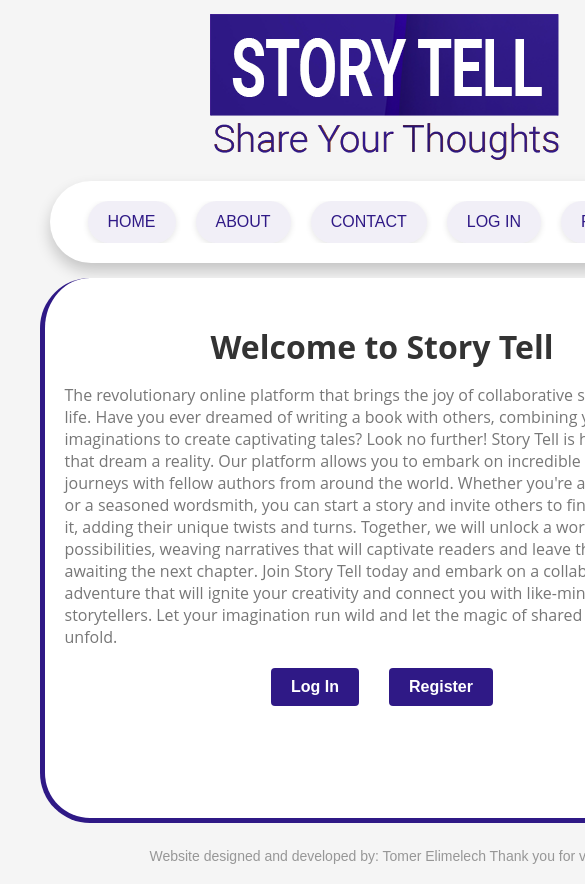
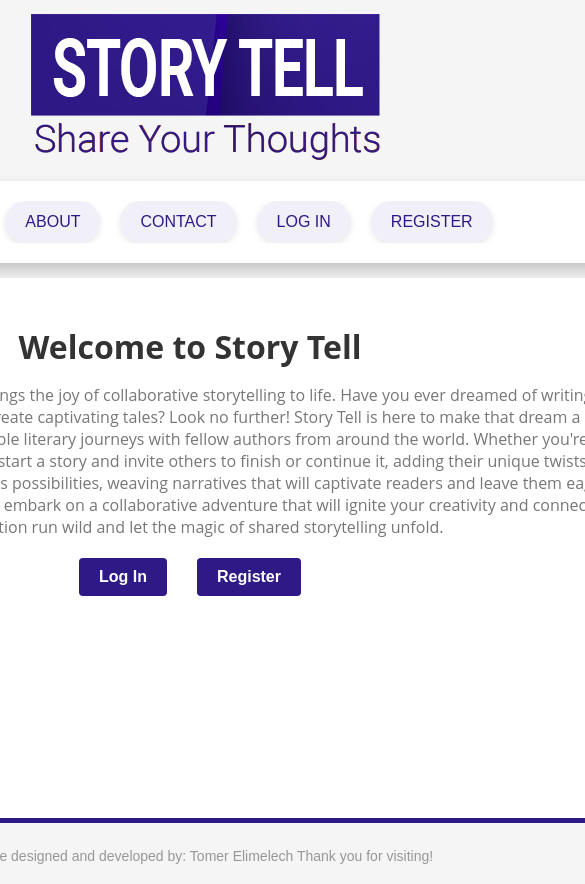
Before and after one commit to tomere13/TaskManager, a React (Create React App) app: page / in a window 390 px wide. Shown: the top 884 px of the page, 585 px wide, since content can reach past the window. Built offline with nearby package versions, Linux system fonts and the light colour scheme; no server answers.

Commit message:
responsive 4

```diff
--- a/src/cssFolder/AboutPage.css
+++ b/src/cssFolder/AboutPage.css
@@ -168,16 +168,54 @@ body,
   font-size: 14px;
   color: #979797;
 }
-@media only screen and (max-width: 600px) {
+@media only screen and (max-device-width: 428px) and (max-device-height: 926px) {
+  .white-box {
+    position: relative;
+    width: 350px;
+    left: 31%;
+    height: 546px;
+    margin: 5px;
+    background-color: #fff;
+    padding: 20px;
+    border-radius: 50px;
+    border-left: 5px solid #2f1986;
+    border-right: 5px solid #2f1986;
+    border-bottom: 5px solid #2f1986;
+  }
+  .home-content p {
+    font-size: 15px;
+    color: #777;
+    margin-bottom: 20px;
+  }
+  .menuBtn {
+    display: inline-block;
+    padding: 12px 5px;
+    border: none;
+    border-radius: 30px;
+    background-color: #2f198611;
+    color: #2f1986;
+    font-family: 'Montserrat', sans-serif;
+    font-size: 12px;
+    text-transform: uppercase;
+    text-decoration: none;
+    transition: background-color 0.3s ease, color 0.3s ease;
+    box-shadow: 0 2px 6px rgba(0, 0, 0, 0.1);
+  }
+  .navbar {
+    position: relative;
+    padding-top: 10px;
+    right: 16%;
+    background-color: #f5f5f5;
+  }
   .logo-container {
-    width: 0%;
+    width: 33%;
     position: relative;
-    left: 1%;
+    left: 0%;
     margin: 0 auto;
   }
   .navA {
-    width: 59%;
-    left: 35%;
+    width: 33.5%;
+    left: 30%;
     background-color: #fff;
     padding: 20px;
     border-radius: 50px;
@@ -185,18 +223,10 @@ body,
     box-shadow: 0 8px 15px rgba(0, 0, 0, 0.2);
     position: relative;
   }
-  .white-box {
-    position: relative;
-    width: 635px;
-    left: 35%;
-    height: 500px;
-    margin: 5px;
-    background-color: #fff;
-    padding: 20px;
-    border-radius: 50px;
-    border-left: 5px solid #2f1986;
-    border-right: 5px solid #2f1986;
-    border-bottom: 5px solid #2f1986;
+  .credits p {
+    margin: 0;
+    font-size: 12px;
+    color: #979797;
   }
   .credits {
     left: 18%;
--- a/src/cssFolder/AuthPage.css
+++ b/src/cssFolder/AuthPage.css
@@ -202,16 +202,54 @@ body,
   font-size: 14px;
   color: #979797;
 }
-@media only screen and (max-width: 600px) {
+@media only screen and (max-device-width: 428px) and (max-device-height: 926px) {
+  .white-box {
+    position: relative;
+    width: 350px;
+    left: 31%;
+    height: 546px;
+    margin: 5px;
+    background-color: #fff;
+    padding: 20px;
+    border-radius: 50px;
+    border-left: 5px solid #2f1986;
+    border-right: 5px solid #2f1986;
+    border-bottom: 5px solid #2f1986;
+  }
+  .home-content p {
+    font-size: 15px;
+    color: #777;
+    margin-bottom: 20px;
+  }
+  .menuBtn {
+    display: inline-block;
+    padding: 12px 5px;
+    border: none;
+    border-radius: 30px;
+    background-color: #2f198611;
+    color: #2f1986;
+    font-family: 'Montserrat', sans-serif;
+    font-size: 12px;
+    text-transform: uppercase;
+    text-decoration: none;
+    transition: background-color 0.3s ease, color 0.3s ease;
+    box-shadow: 0 2px 6px rgba(0, 0, 0, 0.1);
+  }
+  .navbar {
+    position: relative;
+    padding-top: 10px;
+    right: 16%;
+    background-color: #f5f5f5;
+  }
   .logo-container {
-    width: 0%;
+    width: 33%;
     position: relative;
-    left: 1%;
+    left: 0%;
     margin: 0 auto;
   }
   .navAuth {
-    width: 59%;
-    left: 35%;
+    width: 33.5%;
+    left: 30%;
     background-color: #fff;
     padding: 20px;
     border-radius: 50px;
@@ -219,18 +257,11 @@ body,
     box-shadow: 0 8px 15px rgba(0, 0, 0, 0.2);
     position: relative;
   }
-  .white-box {
-    position: relative;
-    width: 635px;
-    left: 35%;
-    height: 500px;
-    margin: 5px;
-    background-color: #fff;
-    padding: 20px;
-    border-radius: 50px;
-    border-left: 5px solid #2f1986;
-    border-right: 5px solid #2f1986;
-    border-bottom: 5px solid #2f1986;
+
+  .credits p {
+    margin: 0;
+    font-size: 12px;
+    color: #979797;
   }
   .credits {
     left: 18%;
--- a/src/cssFolder/ContactPage.css
+++ b/src/cssFolder/ContactPage.css
@@ -187,16 +187,54 @@ body,
   font-size: 14px;
   color: #979797;
 }
-@media only screen and (max-width: 600px) {
+@media only screen and (max-device-width: 428px) and (max-device-height: 926px) {
+  .white-box {
+    position: relative;
+    width: 350px;
+    left: 31%;
+    height: 546px;
+    margin: 5px;
+    background-color: #fff;
+    padding: 20px;
+    border-radius: 50px;
+    border-left: 5px solid #2f1986;
+    border-right: 5px solid #2f1986;
+    border-bottom: 5px solid #2f1986;
+  }
+  .home-content p {
+    font-size: 15px;
+    color: #777;
+    margin-bottom: 20px;
+  }
+  .menuBtn {
+    display: inline-block;
+    padding: 12px 5px;
+    border: none;
+    border-radius: 30px;
+    background-color: #2f198611;
+    color: #2f1986;
+    font-family: 'Montserrat', sans-serif;
+    font-size: 12px;
+    text-transform: uppercase;
+    text-decoration: none;
+    transition: background-color 0.3s ease, color 0.3s ease;
+    box-shadow: 0 2px 6px rgba(0, 0, 0, 0.1);
+  }
+  .navbar {
+    position: relative;
+    padding-top: 10px;
+    right: 16%;
+    background-color: #f5f5f5;
+  }
   .logo-container {
-    width: 0%;
+    width: 33%;
     position: relative;
-    left: 1%;
+    left: 0%;
     margin: 0 auto;
   }
   .navC {
-    width: 59%;
-    left: 35%;
+    width: 33.5%;
+    left: 30%;
     background-color: #fff;
     padding: 20px;
     border-radius: 50px;
@@ -204,18 +242,11 @@ body,
     box-shadow: 0 8px 15px rgba(0, 0, 0, 0.2);
     position: relative;
   }
-  .white-box {
-    position: relative;
-    width: 635px;
-    left: 35%;
-    height: 500px;
-    margin: 5px;
-    background-color: #fff;
-    padding: 20px;
-    border-radius: 50px;
-    border-left: 5px solid #2f1986;
-    border-right: 5px solid #2f1986;
-    border-bottom: 5px solid #2f1986;
+
+  .credits p {
+    margin: 0;
+    font-size: 12px;
+    color: #979797;
   }
   .credits {
     left: 18%;
--- a/src/cssFolder/CreateBook.css
+++ b/src/cssFolder/CreateBook.css
@@ -194,16 +194,54 @@ body,
   font-size: 14px;
   color: #979797;
 }
-@media only screen and (max-width: 600px) {
+@media only screen and (max-device-width: 428px) and (max-device-height: 926px) {
+  .white-box {
+    position: relative;
+    width: 350px;
+    left: 31%;
+    height: 546px;
+    margin: 5px;
+    background-color: #fff;
+    padding: 20px;
+    border-radius: 50px;
+    border-left: 5px solid #2f1986;
+    border-right: 5px solid #2f1986;
+    border-bottom: 5px solid #2f1986;
+  }
+  .home-content p {
+    font-size: 15px;
+    color: #777;
+    margin-bottom: 20px;
+  }
+  .menuBtn {
+    display: inline-block;
+    padding: 12px 5px;
+    border: none;
+    border-radius: 30px;
+    background-color: #2f198611;
+    color: #2f1986;
+    font-family: 'Montserrat', sans-serif;
+    font-size: 12px;
+    text-transform: uppercase;
+    text-decoration: none;
+    transition: background-color 0.3s ease, color 0.3s ease;
+    box-shadow: 0 2px 6px rgba(0, 0, 0, 0.1);
+  }
+  .navbar {
+    position: relative;
+    padding-top: 10px;
+    right: 16%;
+    background-color: #f5f5f5;
+  }
   .logo-container {
-    width: 0%;
+    width: 33%;
     position: relative;
-    left: 1%;
+    left: 0%;
     margin: 0 auto;
   }
   .navCreate {
-    width: 59%;
-    left: 35%;
+    width: 33.5%;
+    left: 30%;
     background-color: #fff;
     padding: 20px;
     border-radius: 50px;
@@ -211,18 +249,11 @@ body,
     box-shadow: 0 8px 15px rgba(0, 0, 0, 0.2);
     position: relative;
   }
-  .white-box {
-    position: relative;
-    width: 635px;
-    left: 35%;
-    height: 500px;
-    margin: 5px;
-    background-color: #fff;
-    padding: 20px;
-    border-radius: 50px;
-    border-left: 5px solid #2f1986;
-    border-right: 5px solid #2f1986;
-    border-bottom: 5px solid #2f1986;
+
+  .credits p {
+    margin: 0;
+    font-size: 12px;
+    color: #979797;
   }
   .credits {
     left: 18%;
--- a/src/cssFolder/HomePage.css
+++ b/src/cssFolder/HomePage.css
@@ -193,16 +193,54 @@ body,
   font-size: 14px;
   color: #979797;
 }
-@media only screen and (max-width: 600px) {
+@media only screen and (max-device-width: 428px) and (max-device-height: 926px) {
+  .white-box {
+    position: relative;
+    width: 350px;
+    left: 31%;
+    height: 546px;
+    margin: 5px;
+    background-color: #fff;
+    padding: 20px;
+    border-radius: 50px;
+    border-left: 5px solid #2f1986;
+    border-right: 5px solid #2f1986;
+    border-bottom: 5px solid #2f1986;
+  }
+  .home-content p {
+    font-size: 15px;
+    color: #777;
+    margin-bottom: 20px;
+  }
+  .menuBtn {
+    display: inline-block;
+    padding: 12px 5px;
+    border: none;
+    border-radius: 30px;
+    background-color: #2f198611;
+    color: #2f1986;
+    font-family: 'Montserrat', sans-serif;
+    font-size: 12px;
+    text-transform: uppercase;
+    text-decoration: none;
+    transition: background-color 0.3s ease, color 0.3s ease;
+    box-shadow: 0 2px 6px rgba(0, 0, 0, 0.1);
+  }
+  .navbar {
+    position: relative;
+    padding-top: 10px;
+    right: 16%;
+    background-color: #f5f5f5;
+  }
   .logo-container {
-    width: 0%;
+    width: 33%;
     position: relative;
-    left: 1%;
+    left: 0%;
     margin: 0 auto;
   }
   .nav {
-    width: 59%;
-    left: 35%;
+    width: 33.5%;
+    left: 30%;
     background-color: #fff;
     padding: 20px;
     border-radius: 50px;
@@ -210,18 +248,11 @@ body,
     box-shadow: 0 8px 15px rgba(0, 0, 0, 0.2);
     position: relative;
   }
-  .white-box {
-    position: relative;
-    width: 635px;
-    left: 35%;
-    height: 500px;
-    margin: 5px;
-    background-color: #fff;
-    padding: 20px;
-    border-radius: 50px;
-    border-left: 5px solid #2f1986;
-    border-right: 5px solid #2f1986;
-    border-bottom: 5px solid #2f1986;
+
+  .credits p {
+    margin: 0;
+    font-size: 12px;
+    color: #979797;
   }
   .credits {
     left: 18%;
--- a/src/cssFolder/MainPage.css
+++ b/src/cssFolder/MainPage.css
@@ -375,16 +375,54 @@ body,
     opacity: 0;
   }
 }
-@media only screen and (max-width: 600px) {
+@media only screen and (max-device-width: 428px) and (max-device-height: 926px) {
+  .white-box {
+    position: relative;
+    width: 350px;
+    left: 31%;
+    height: 546px;
+    margin: 5px;
+    background-color: #fff;
+    padding: 20px;
+    border-radius: 50px;
+    border-left: 5px solid #2f1986;
+    border-right: 5px solid #2f1986;
+    border-bottom: 5px solid #2f1986;
+  }
+  .home-content p {
+    font-size: 15px;
+    color: #777;
+    margin-bottom: 20px;
+  }
+  .menuBtn {
+    display: inline-block;
+    padding: 12px 5px;
+    border: none;
+    border-radius: 30px;
+    background-color: #2f198611;
+    color: #2f1986;
+    font-family: 'Montserrat', sans-serif;
+    font-size: 12px;
+    text-transform: uppercase;
+    text-decoration: none;
+    transition: background-color 0.3s ease, color 0.3s ease;
+    box-shadow: 0 2px 6px rgba(0, 0, 0, 0.1);
+  }
+  .navbar {
+    position: relative;
+    padding-top: 10px;
+    right: 16%;
+    background-color: #f5f5f5;
+  }
   .logo-container {
-    width: 0%;
+    width: 33%;
     position: relative;
-    left: 1%;
+    left: 0%;
     margin: 0 auto;
   }
   .navM {
-    width: 59%;
-    left: 35%;
+    width: 33.5%;
+    left: 30%;
     background-color: #fff;
     padding: 20px;
     border-radius: 50px;
@@ -392,18 +430,11 @@ body,
     box-shadow: 0 8px 15px rgba(0, 0, 0, 0.2);
     position: relative;
   }
-  .white-box {
-    position: relative;
-    width: 635px;
-    left: 35%;
-    height: 500px;
-    margin: 5px;
-    background-color: #fff;
-    padding: 20px;
-    border-radius: 50px;
-    border-left: 5px solid #2f1986;
-    border-right: 5px solid #2f1986;
-    border-bottom: 5px solid #2f1986;
+
+  .credits p {
+    margin: 0;
+    font-size: 12px;
+    color: #979797;
   }
   .credits {
     left: 18%;
--- a/src/cssFolder/register.css
+++ b/src/cssFolder/register.css
@@ -187,16 +187,54 @@ body,
   font-size: 14px;
   color: #979797;
 }
-@media only screen and (max-width: 600px) {
+@media only screen and (max-device-width: 428px) and (max-device-height: 926px) {
+  .white-box {
+    position: relative;
+    width: 350px;
+    left: 31%;
+    height: 546px;
+    margin: 5px;
+    background-color: #fff;
+    padding: 20px;
+    border-radius: 50px;
+    border-left: 5px solid #2f1986;
+    border-right: 5px solid #2f1986;
+    border-bottom: 5px solid #2f1986;
+  }
+  .home-content p {
+    font-size: 15px;
+    color: #777;
+    margin-bottom: 20px;
+  }
+  .menuBtn {
+    display: inline-block;
+    padding: 12px 5px;
+    border: none;
+    border-radius: 30px;
+    background-color: #2f198611;
+    color: #2f1986;
+    font-family: 'Montserrat', sans-serif;
+    font-size: 12px;
+    text-transform: uppercase;
+    text-decoration: none;
+    transition: background-color 0.3s ease, color 0.3s ease;
+    box-shadow: 0 2px 6px rgba(0, 0, 0, 0.1);
+  }
+  .navbar {
+    position: relative;
+    padding-top: 10px;
+    right: 16%;
+    background-color: #f5f5f5;
+  }
   .logo-container {
-    width: 0%;
+    width: 33%;
     position: relative;
-    left: 1%;
+    left: 0%;
     margin: 0 auto;
   }
   .navR {
-    width: 59%;
-    left: 35%;
+    width: 33.5%;
+    left: 30%;
     background-color: #fff;
     padding: 20px;
     border-radius: 50px;
@@ -204,18 +242,11 @@ body,
     box-shadow: 0 8px 15px rgba(0, 0, 0, 0.2);
     position: relative;
   }
-  .white-box {
-    position: relative;
-    width: 635px;
-    left: 35%;
-    height: 500px;
-    margin: 5px;
-    background-color: #fff;
-    padding: 20px;
-    border-radius: 50px;
-    border-left: 5px solid #2f1986;
-    border-right: 5px solid #2f1986;
-    border-bottom: 5px solid #2f1986;
+
+  .credits p {
+    margin: 0;
+    font-size: 12px;
+    color: #979797;
   }
   .credits {
     left: 18%;
```
